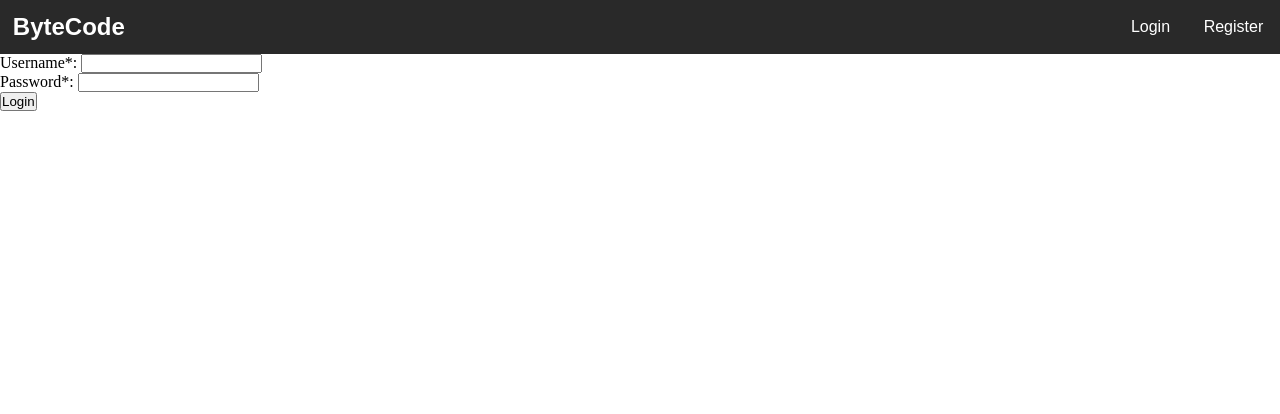
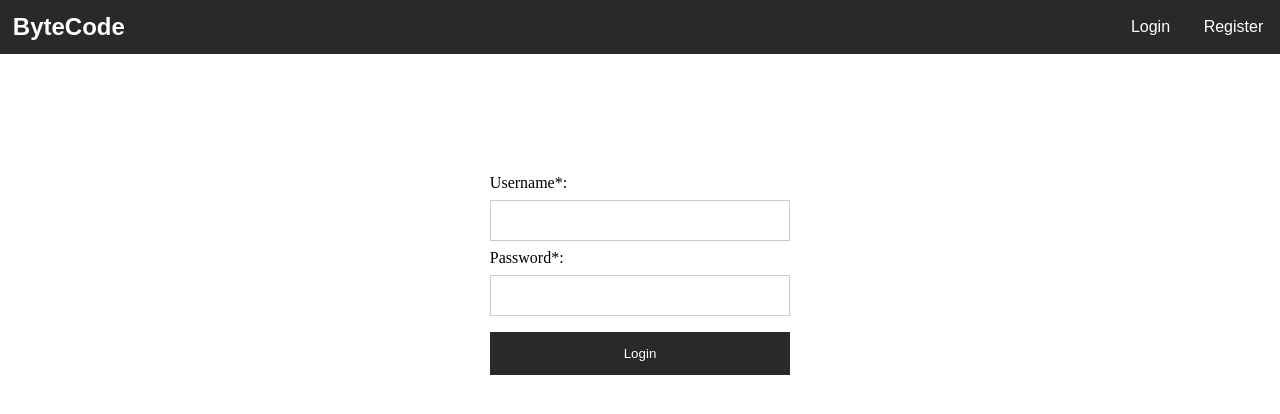
Before and after one commit to kksahay/bytecode, a React (Vite) app in the folder client/: page /login in a window 1280 px wide. Shown: the top 414 px of the page. Built offline with nearby package versions, Linux system fonts and the light colour scheme.

Commit message:
style: auth-login

```diff
--- a/client/src/components/layout/Header.tsx
+++ b/client/src/components/layout/Header.tsx
@@ -22,7 +22,7 @@ const Header = () => {
         {auth?.token ? (
           <button className='logout-button' onClick={handleLogout}>Logout</button>
         ) : (
-          <div className='logout'>
+          <div>
             <button className='login-button' onClick={() => {navigate('/login')}}>Login</button>
             <button className='register-button' onClick={() => {navigate('/register')}}>Register</button>
           </div>
--- a/client/src/pages/Auth/Login.tsx
+++ b/client/src/pages/Auth/Login.tsx
@@ -3,6 +3,7 @@ import Layout from "../../components/layout/Layout"
 import axios from "axios"
 import { useAuth } from "../../context/auth"
 import { useNavigate, useLocation } from "react-router-dom"
+import '../../styles/Login.css'
 
 const Login = () => {
   const [username, setUsername] = useState('')
@@ -33,6 +34,9 @@ const Login = () => {
   }
   return (
     <Layout>
+      {
+        !auth?.token && (
+          <div className="container">
             <form onSubmit={handleSubmit}>
               <div>
                 <label>Username*: </label>
@@ -54,9 +58,12 @@ const Login = () => {
                   required />
               </div>
               <div>
-          <button type="submit">Login</button>
+                <button type="submit" className="login-submit">Login</button>
               </div>
             </form>
+          </div>
+        )
+      }
     </Layout >
   )
 }
--- /dev/null
+++ b/client/src/styles/Login.css
@@ -0,0 +1,25 @@
+.container {
+    display: flex;
+    justify-content: center;
+    margin-top: 15vh;
+
+}
+input[type=text], input[type=password] {
+    width: 100%;
+    padding: 12px 20px;
+    margin: 8px 0;
+    border: 1px solid #ccc;
+}
+.login-submit {
+    background-color: #292929;
+    color: white;
+    padding: 14px 20px;
+    margin: 8px 0;
+    border: none;
+    cursor: pointer;
+    width: 100%;
+    transition: all 0.5s;
+}
+.login-submit:hover {
+    opacity: 0.8;
+}
```
Lines whose indentation alone changed are shown as unchanged.
